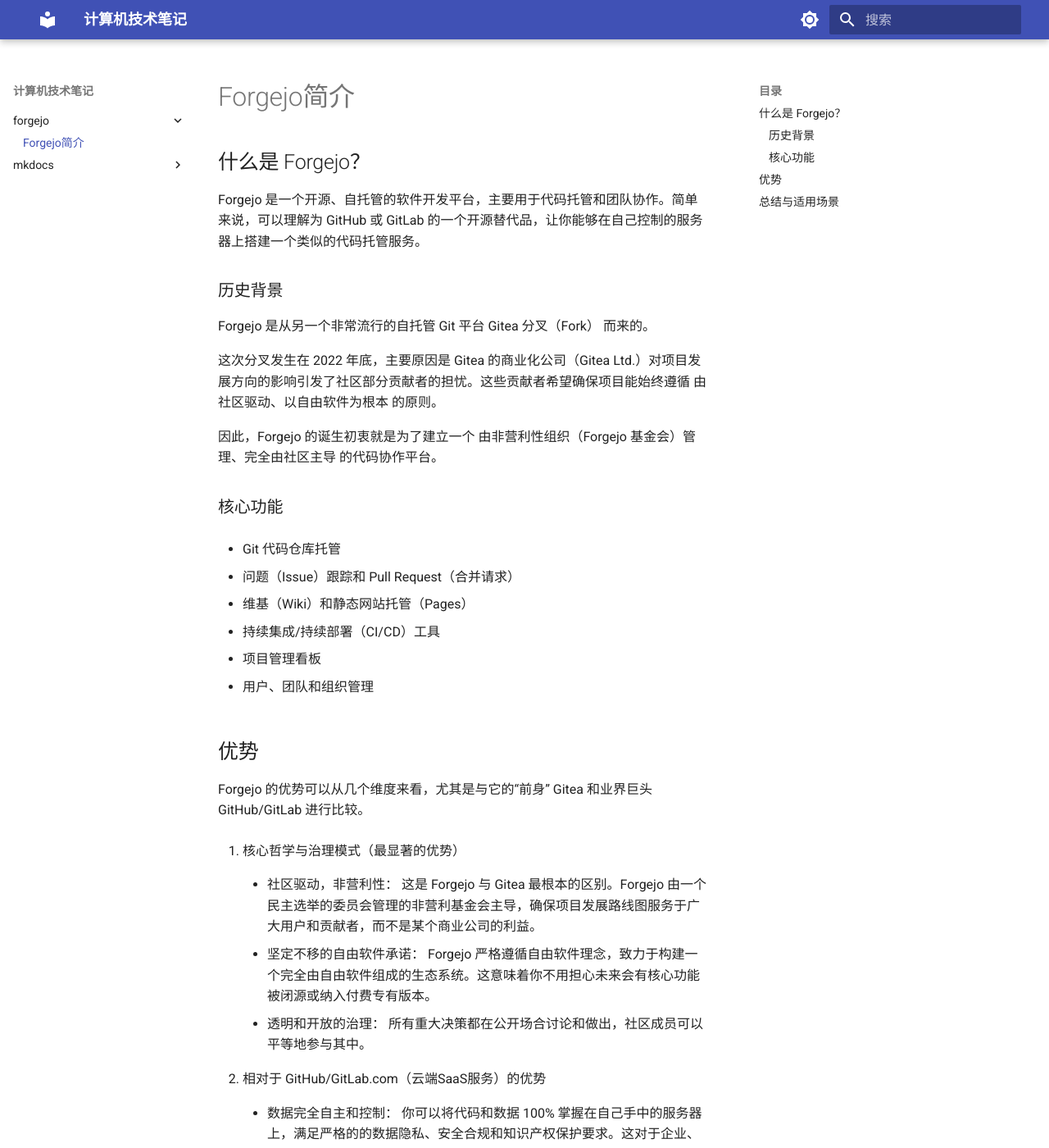
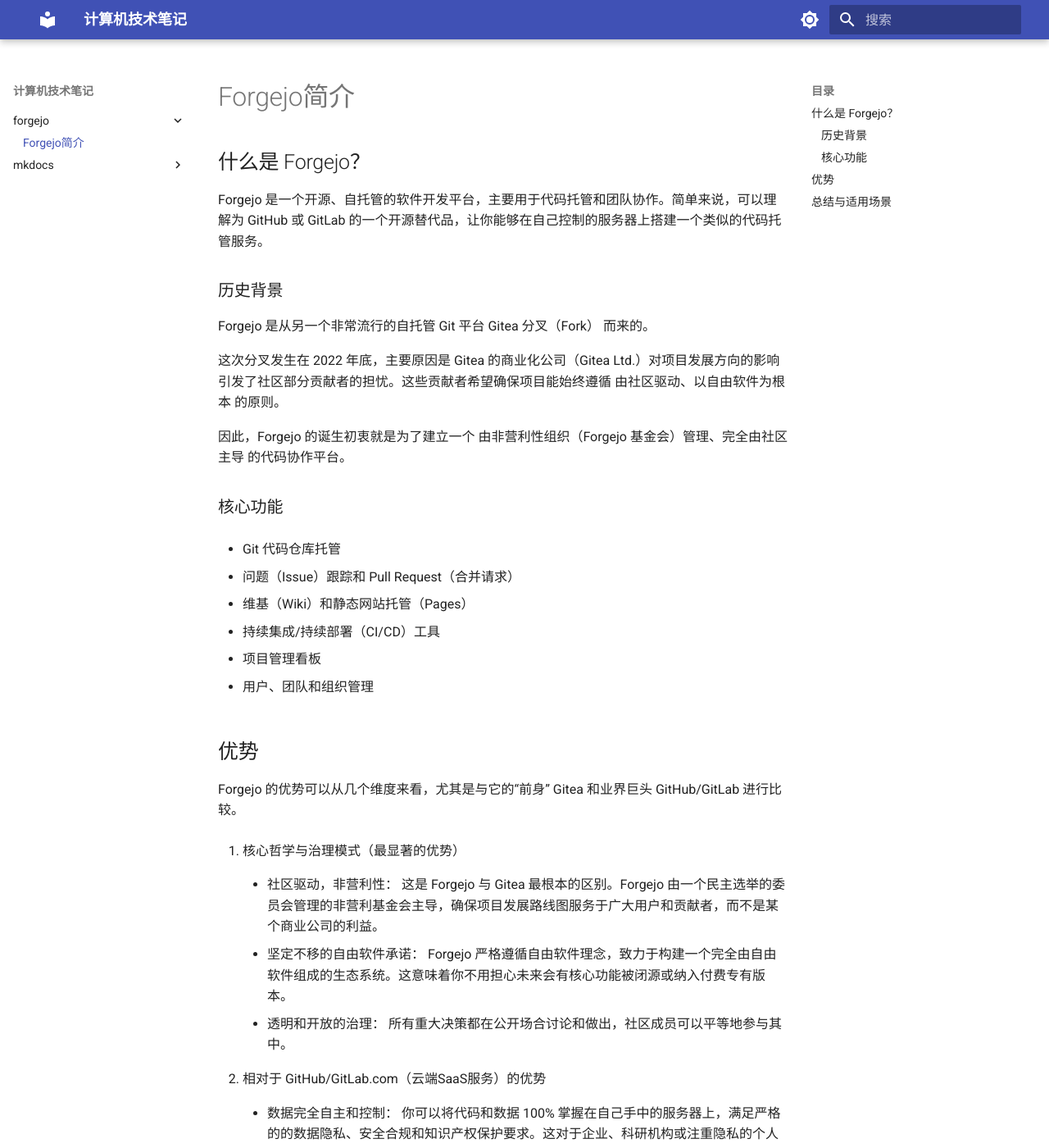
Before and after one commit to mudxkx/techdocs, an MkDocs documentation site: the page built from docs/forgejo/introduction.md, in a window 1280 px wide and 1400 px high. Shown: the whole window at 82% size. Built offline with MkDocs 1.6.1 and Material for MkDocs 9.7.7, drawn with Linux system fonts in a browser that asks for light colours.

Commit message:
setup nav

```diff
--- a/docs/stylesheets/extra.css
+++ b/docs/stylesheets/extra.css
@@ -1,12 +1,12 @@
 /* 为所有标准页面设置全宽 */
 article.md-content__inner {
   max-width: none !important;
-  width: 90%;
+  width: 95%;
 }
 
 /* 针对有侧边栏的页面 */
 [data-md-component="container"] {
-  max-width: 90% !important;
+  max-width: 95% !important;
 }
 
 /* 确保导航页面也全宽 */
@@ -17,5 +17,5 @@ article.md-content__inner {
 /* 调整表格等元素在全宽模式下的显示 */
 .md-typeset table:not([class]) {
   display: table;
-  width: 90%;
+  width: 95%;
 }
```
